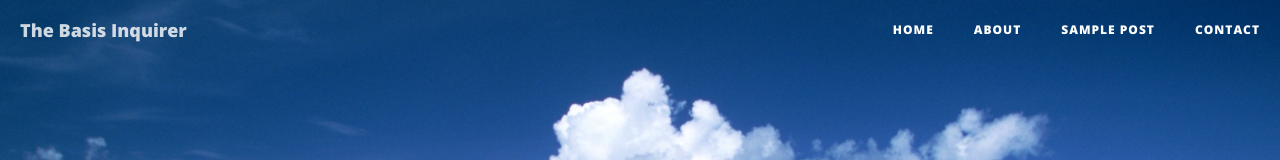
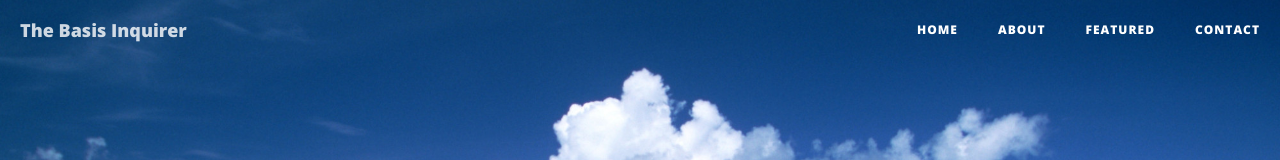
Before and after one commit to ArchitC/panzerpeach.github.io, a website: page about.html in a window 1280 px wide. Shown: the top 160 px of the page. Drawn offline with nearby package versions, Linux system fonts and the light colour scheme.

Commit message:
Update about.html

```diff
--- a/about.html
+++ b/about.html
@@ -55,7 +55,7 @@
                         <a href="about.html">About</a>
                     </li>
                     <li>
-                        <a href="post.html">Sample Post</a>
+                        <a href="post.html">Featured</a>
                     </li>
                     <li>
                         <a href="contact.html">Contact</a>
```
